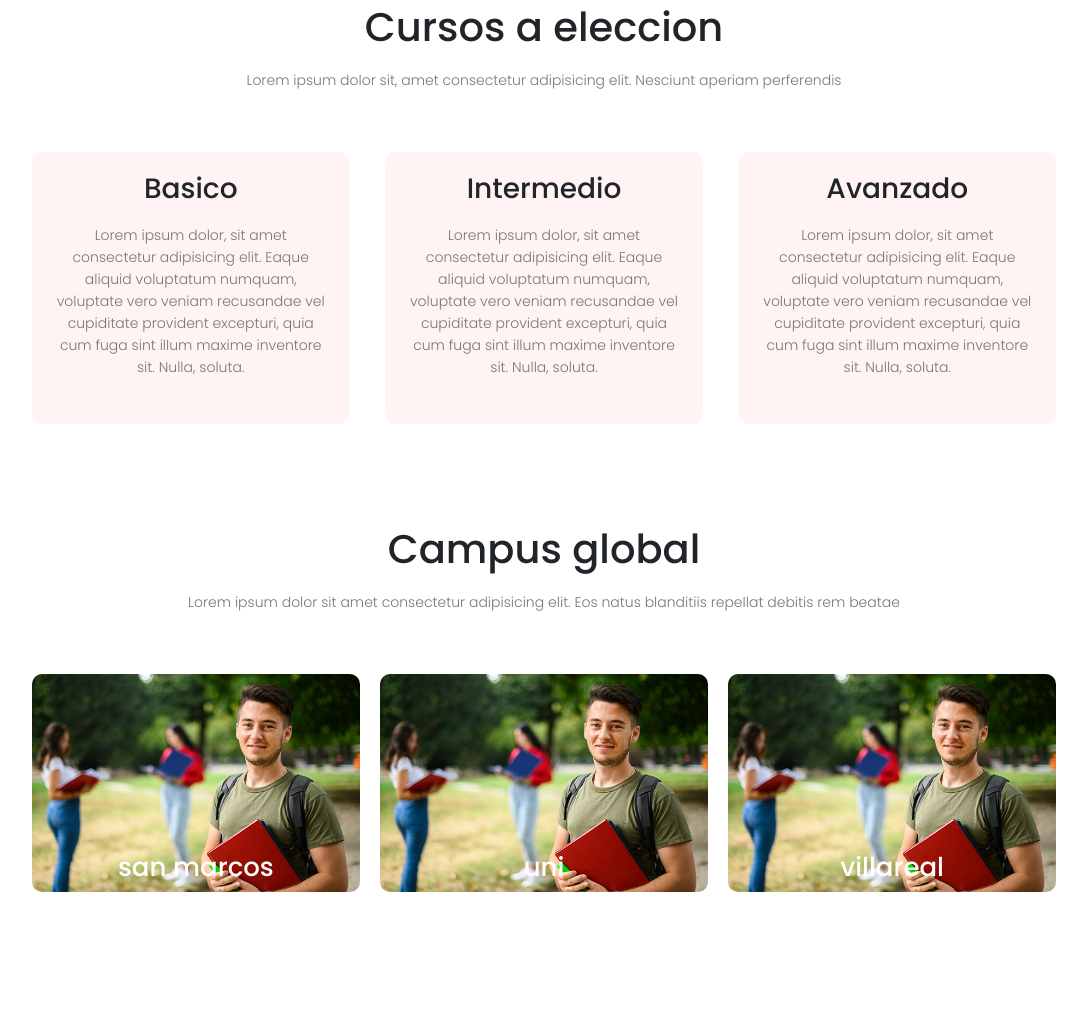
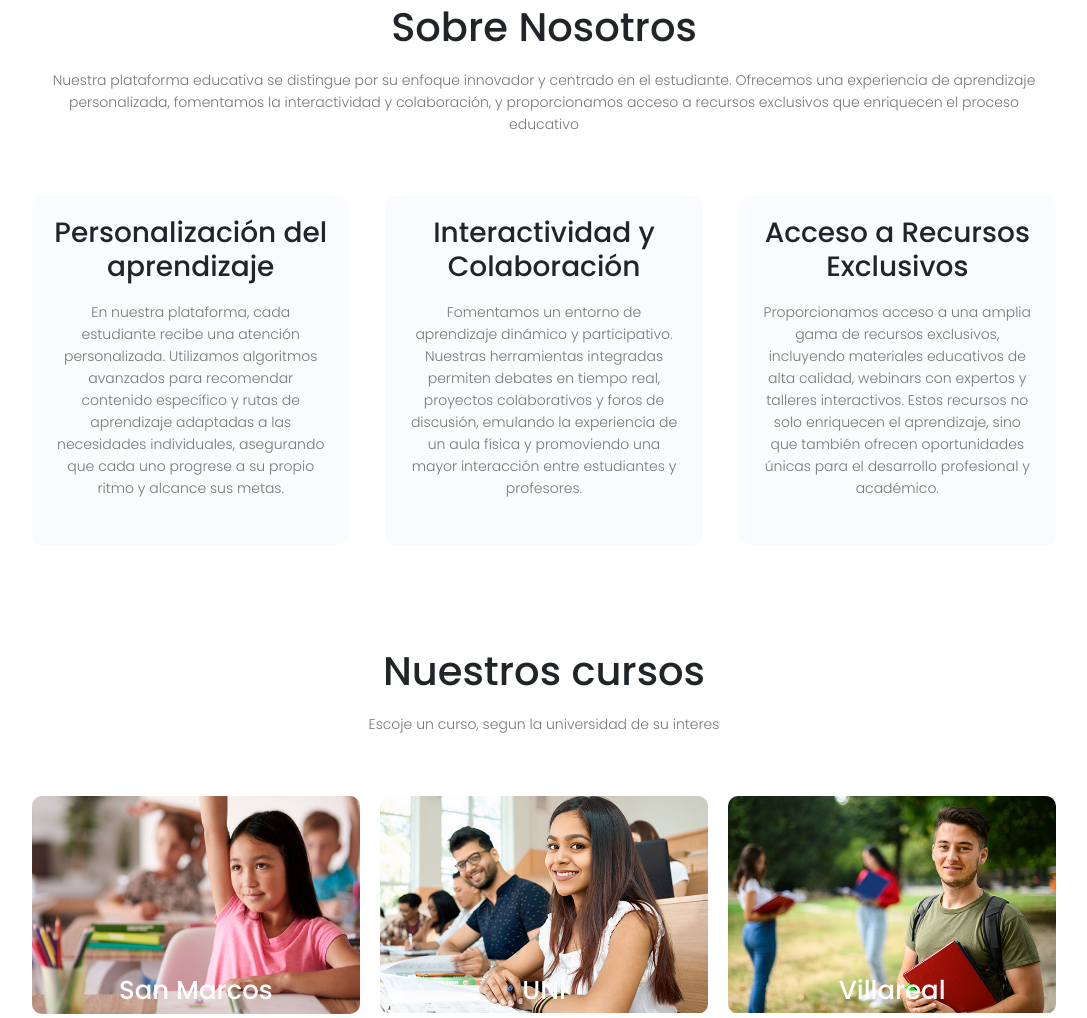
Before and after one commit to agerard14/AKDEMIA-SKILL, a plain HTML site: page index.html in a window 1280 px wide. Shown: the part 897-1915 px from the top of the page, without its empty margins (96-1183 px from the left). Drawn offline with nearby package versions, Linux system fonts and the light colour scheme; a script that the page names is missing; a small style sheet from the web is missing.

Commit message:
ultima modificacion del hoy

```diff
--- a/index.html
+++ b/index.html
@@ -19,7 +19,7 @@
     <!------MENU TOGGLER------>
     <section class="header">
         <nav>
-            <a href="index.html">AKDEMIA SKILL</a>
+            <a href="index.html" class="nav-link"><span class="text-primary fs-4">AKDEMIA</span> <span class="text-white fs-4">SKILL</span></a>
             <div class="nav-links" id="navLinks">
                 <i class="bi bi-x" onclick="hideMenu()"></i>
                 <ul>
@@ -33,55 +33,55 @@
             </div>
         </nav>
         <div class="text-box">
-            <h1>title</h1>
-            <p>Lorem ipsum dolor, sit amet consectetur adipisicing elit. Ducimus pariatur consequuntur veniam unde minima dignissimos molestiae porro? Cum,<br> accusantium animi. Eveniet, praesentium hic dicta a voluptatem commodi reiciendis ut maiores.</p>
-            <a href="" class="hero-btn">visita</a>
+            <h1>Tus sueños comienzan hoy</h1>
+            <p>“Cada día de estudio es un paso más cerca de tu sueño. No te rindas, porque el esfuerzo de hoy será la llave que abrirá las puertas de tu futuro. La dedicación y la perseverancia te llevarán a alcanzar tus metas y a construir el camino hacia el éxito. ¡Tú puedes lograrlo!”</p>
+            <a href="" class="hero-btn">Iniciar</a>
         </div>
     </section>
 
     <!---------CURSOS---------->
     <section class="course">
-        <h1>Cursos a eleccion</h1>
-        <p>Lorem ipsum dolor sit, amet consectetur adipisicing elit. Nesciunt aperiam perferendis</p>
+        <h1>Sobre Nosotros</h1>
+        <p>Nuestra plataforma educativa se distingue por su enfoque innovador y centrado en el estudiante. Ofrecemos una experiencia de aprendizaje personalizada, fomentamos la interactividad y colaboración, y proporcionamos acceso a recursos exclusivos que enriquecen el proceso educativo</p>
 
         <div class="celda">
             <div class="course-col">
-                <h3>Basico</h3>
-                <p>Lorem ipsum dolor, sit amet consectetur adipisicing elit. Eaque aliquid voluptatum numquam, voluptate vero veniam recusandae vel cupiditate provident excepturi, quia cum fuga sint illum maxime inventore sit. Nulla, soluta.</p>
+                <h3>Personalización del aprendizaje</h3>
+                <p>En nuestra plataforma, cada estudiante recibe una atención personalizada. Utilizamos algoritmos avanzados para recomendar contenido específico y rutas de aprendizaje adaptadas a las necesidades individuales, asegurando que cada uno progrese a su propio ritmo y alcance sus metas.</p>
             </div>
             <div class="course-col">
-                <h3>Intermedio</h3>
-                <p>Lorem ipsum dolor, sit amet consectetur adipisicing elit. Eaque aliquid voluptatum numquam, voluptate vero veniam recusandae vel cupiditate provident excepturi, quia cum fuga sint illum maxime inventore sit. Nulla, soluta.</p>
+                <h3>Interactividad y Colaboración</h3>
+                <p>Fomentamos un entorno de aprendizaje dinámico y participativo. Nuestras herramientas integradas permiten debates en tiempo real, proyectos colaborativos y foros de discusión, emulando la experiencia de un aula física y promoviendo una mayor interacción entre estudiantes y profesores.</p>
             </div>
             <div class="course-col">
-                <h3>Avanzado</h3>
-                <p>Lorem ipsum dolor, sit amet consectetur adipisicing elit. Eaque aliquid voluptatum numquam, voluptate vero veniam recusandae vel cupiditate provident excepturi, quia cum fuga sint illum maxime inventore sit. Nulla, soluta.</p>
+                <h3>Acceso a Recursos Exclusivos</h3>
+                <p>Proporcionamos acceso a una amplia gama de recursos exclusivos, incluyendo materiales educativos de alta calidad, webinars con expertos y talleres interactivos. Estos recursos no solo enriquecen el aprendizaje, sino que también ofrecen oportunidades únicas para el desarrollo profesional y académico.</p>
             </div>
         </div>
     </section>
 
     <!---------CAMPUS----------->
     <section class="campus">
-        <h1>Campus global</h1>
-        <p>Lorem ipsum dolor sit amet consectetur adipisicing elit. Eos natus blanditiis repellat debitis rem beatae</p>
+        <h1>Nuestros cursos</h1>
+        <p>Escoje un curso, segun la universidad de su interes</p>
 
         <div class="celda">
             <div class="campus-col">
-                <img src="img/preuniversitario.jpg" alt="">
+                <img src="img/nivelacion-escolar.jpg" alt="">
                 <div class="layer">
-                    <h3>san marcos </h3>
+                    <h3>San Marcos </h3>
+                </div>
+            </div>
+            <div class="campus-col">
+                <img src="img/universitario.jpg" alt="">
+                <div class="layer">
+                    <h3>UNI</h3>
                 </div>
             </div>
             <div class="campus-col">
                 <img src="img/preuniversitario.jpg" alt="">
                 <div class="layer">
-                    <h3>uni</h3>
-                </div>
-            </div>
-            <div class="campus-col">
-                <img src="img/preuniversitario.jpg" alt="">
-                <div class="layer">
-                    <h3>villareal</h3>
+                    <h3>Villareal</h3>
                 </div>
             </div>
         </div>
--- a/styles.css
+++ b/styles.css
@@ -115,14 +115,14 @@ nav img{
         padding: 30px;
     }
 }
- /******-----CURSOS-----********/
+/******-----CURSOS-----********/
 
- .course{
+.course{
     width: 80%;
     margin: auto;
     text-align: center;
     padding-top: 100px;
- }
+}
 h1{
     font-size: 36px;
     font-weight: 600;
@@ -141,7 +141,7 @@ p{
 }
 .course-col{
     flex-basis: 31%;
-    background: #fff3f3;
+    background: #f5f8ff8a;
     border-radius: 10px;
     margin-bottom: 5%;
     padding: 20px 12px;
@@ -154,7 +154,8 @@ h3{
     margin: 10px 0;
 }
 .course-col:hover{
-    box-shadow: 0 0 20px 0 rgba(0, 0, 0, 0.2);
+    box-shadow: 0 0 20px 0 rgba(3, 150, 150, 0.548)
+    ;
 }
 
 @media (max-width : 700px ) {
```
Also changed, not shown: img/icons8-graduation-scroll-50.png (deleted), img/san-marcos.png (added), img/sm-u.webp (deleted), img/u-san-marcos.png (added), img/u-uni.png (added), img/u-villareal.png (added), img/universidades.jpg (deleted).
